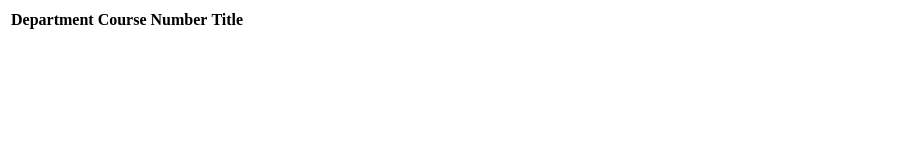
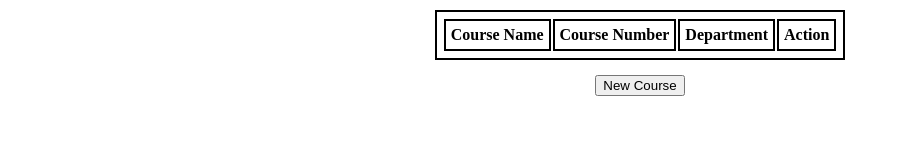
Before and after one commit to rtheFounding/Courses, a plain HTML site: page index.html in a window 1280 px wide. Shown: the whole page, without its empty margins (0-897 px from the left). Drawn offline with Linux system fonts and the light colour scheme; no server answers.

```diff
--- a/index.html
+++ b/index.html
@@ -1,23 +1,31 @@
 <!DOCTYPE html>
 <html lang="en">
+
 <head>
     <meta charset="UTF-8">
     <meta http-equiv="X-UA-Compatible" content="IE=edge">
     <meta name="viewport" content="width=device-width, initial-scale=1.0">
+    <link rel="stylesheet" href="css/index.css">
     <title>Show All Courses</title>
 </head>
+
 <body>
     <table id="userTable">
         <thead>
             <tr>
+                <th>Course Name</th>
+                <th>Course Number</th>
                 <th>Department</th>
-                <th>Course Number</th>
-                <th>Title</th>
+                <th>Action</th>
             </tr>
         </thead>
         <tbody id="tBody"></tbody>
     </table>
+    <div class="center">
+        <a href="new-courses.html"><button class="btn btn-primary btn-lg">New Course</button></a>
+    </div>
 
 </body>
 <script src="scripts/index.js"></script>
+
 </html>
```
